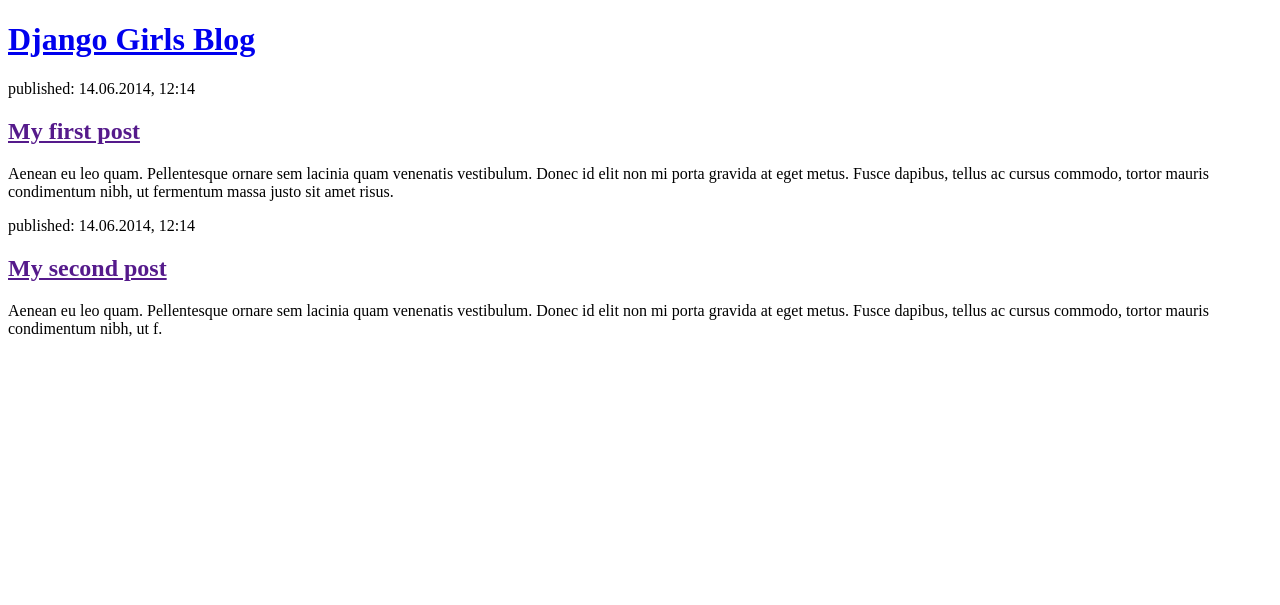
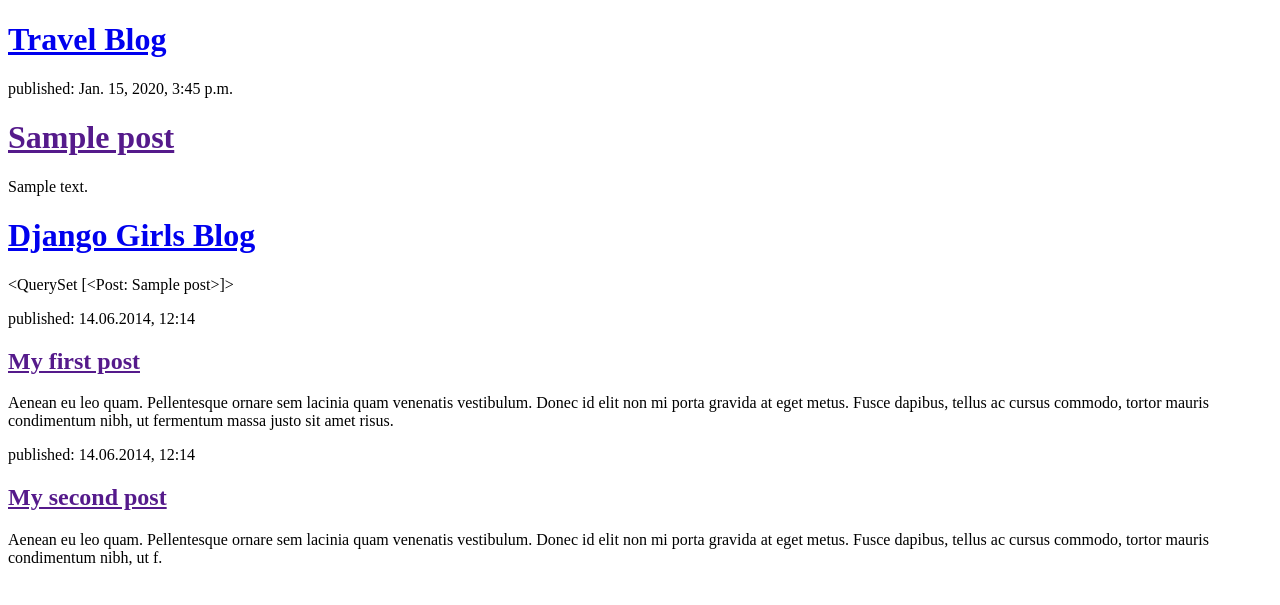
Before and after one commit to aarshic/Travel-Blog, a Django app: template blog/templates/blog/post_list.html in a window 1280 px wide. Shown: the top 605 px of the page. Run offline with Django 3.2, Linux system fonts and the light colour scheme; the template is opened without the code that fills it: values that come from a table or form of the project are taken from there, others are empty; tables that the repository leaves empty hold one stand-in row (values such as "Sample post").

Commit message:
Modified templates to display posts from database.

```diff
--- a/blog/templates/blog/post_list.html
+++ b/blog/templates/blog/post_list.html
@@ -5,9 +5,21 @@
 </head>
 <body>
 	<div>
+		<h1><a href="/">Travel Blog</a></h1>
+	</div>
+
+	{% for post in posts %}
+		<div>
+			<p>published: {{ post.published_date}}</p>
+			<h1><a href="">{{ post.title }}</a></h1>
+			<p>{{ post.text|linebreaksbr  }}</p>
+		</div>
+	{% endfor %}
+
+	<div>
         <h1><a href="/">Django Girls Blog</a></h1>
 	</div>
-
+	{{posts}}
 	<div>
         <p>published: 14.06.2014, 12:14</p>
         <h2><a href="">My first post</a></h2>
--- a/blog/views.py
+++ b/blog/views.py
@@ -1,5 +1,7 @@
 from django.shortcuts import render
+from django.utils import timezone
+from .models import Post
 
-# Create your views here.
 def post_list(request):
-    return render(request, 'blog/post_list.html', {})
+    posts = Post.objects.filter(published_date__lte=timezone.now()).order_by('published_date')
+    return render(request, 'blog/post_list.html', {'posts': posts})
```
